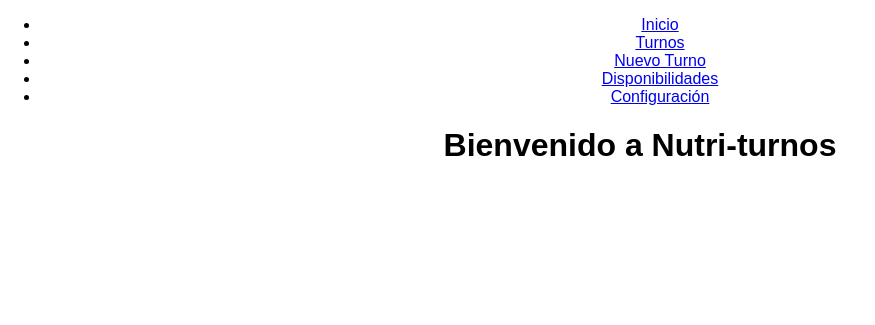
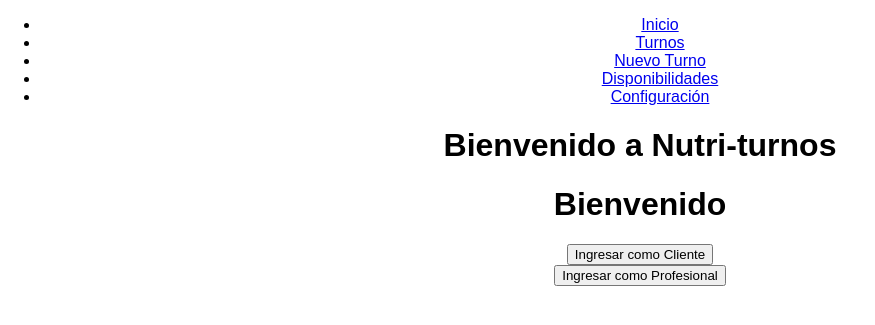
Before and after one commit to azuagajuandev/gestion-turnos, a Flask app: page / in a window 1280 px wide. Shown: the top 325 px of the page, without its empty margins (0-875 px from the left). Run offline with Flask 3, Linux system fonts and the light colour scheme.

Commit message:
Cambios en ruta para separar cliente y profesional

```diff
--- a/app.py
+++ b/app.py
@@ -98,7 +98,7 @@ def cancelar_turno(id):
     flash("Turno cancelado exitosamente.", "success")
     return redirect(url_for("listar_turnos"))
 
-@app.route("/configuracion", methods=["GET", "POST"])
+@app.route("/profesional/configuracion", methods=["GET", "POST"])
 def configuracion():
     configuracion = Configuracion.query.first()
 
@@ -120,7 +120,7 @@ def configuracion():
         return redirect(url_for("index"))
     return render_template("configuracion.html", form=form)
 
-@app.route("/disponibilidades")
+@app.route("/cliente/disponibilidades")
 def mostrar_disponibilidades():
     configuracion = Configuracion.query.first()
     if not configuracion:
@@ -133,7 +133,7 @@ def mostrar_disponibilidades():
 
     return render_template("disponibilidades.html", turnos=turnos_finales)
 
-@app.route("/nuevo-turno", methods=["GET", "POST"])
+@app.route("/cliente/nuevo-turno", methods=["GET", "POST"])
 def nuevo_turno():
     configuracion = Configuracion.query.first()
     if not configuracion:
@@ -174,7 +174,7 @@ def nuevo_turno():
         return redirect(url_for("listar_turnos"))
     return render_template("nuevo_turno.html", form=form)
 
-@app.route("/turnos")
+@app.route("/profesional/turnos")
 def listar_turnos():
     turnos = Turno.query.all()
     return render_template("turnos.html", turnos=turnos)
--- a/templates/index.html
+++ b/templates/index.html
@@ -1 +1,17 @@
 {% extends "layout.html" %}
+
+{% block content %}
+    <h1>Bienvenido</h1>
+    <div>
+        <div>
+            <a href="/cliente/disponibilidades">
+                <button>Ingresar como Cliente</button>
+            </a>
+        </div>
+        <div>
+            <a href="/profesional/turnos">
+                <button>Ingresar como Profesional</button>
+            </a>
+        </div>
+    </div>
+{% endblock %}
--- a/templates/layout.html
+++ b/templates/layout.html
@@ -12,16 +12,16 @@
             <a href="/">Inicio</a>
         </li>
         <li>
-            <a href="/turnos">Turnos</a>
+            <a href="/profesional/turnos">Turnos</a>
         </li>
         <li>
-            <a href="/nuevo-turno">Nuevo Turno</a>
+            <a href="/cliente/nuevo-turno">Nuevo Turno</a>
         </li>
         <li>
-            <a href="/disponibilidades">Disponibilidades</a>
+            <a href="/cliente/disponibilidades">Disponibilidades</a>
         </li>
         <li>
-            <a href="/configuracion">Configuración</a>
+            <a href="/profesional/configuracion">Configuración</a>
         </li>
     </ul>
     <h1>Bienvenido a Nutri-turnos</h1>
```
